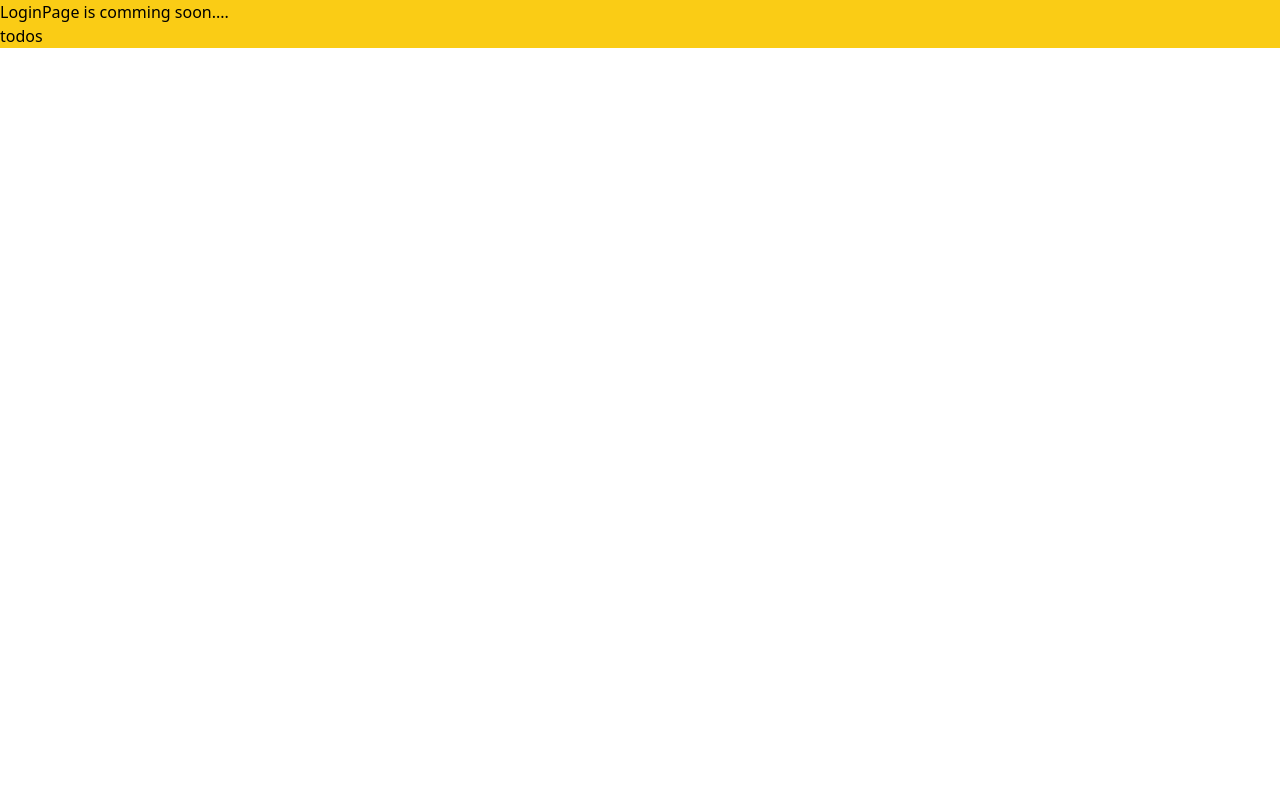
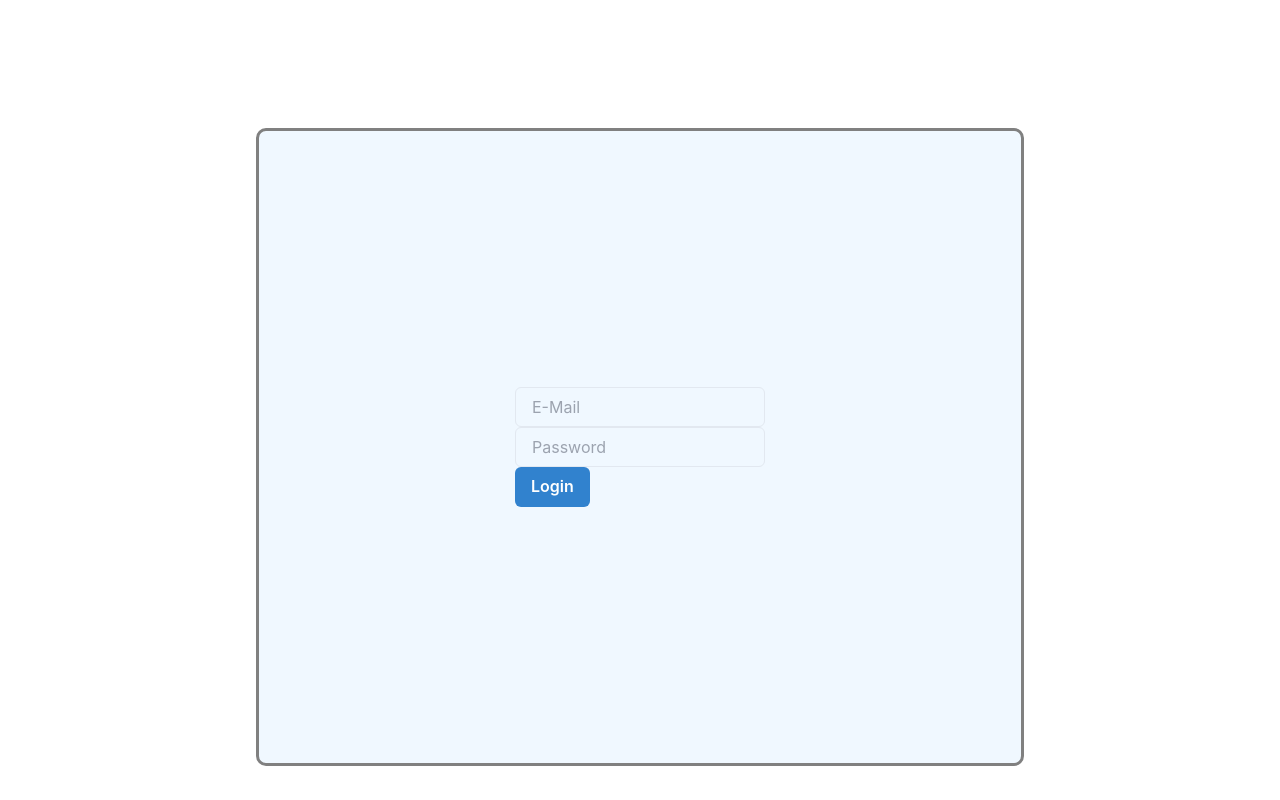
Before and after one commit to ErnestoCZ/React_vite_Frontend_TodoApp, a React (Vite) app: page / in a window 1280 px wide. Built offline with nearby package versions, Linux system fonts and the light colour scheme.

Commit message:
build initial LoginForm without complete functionality

```diff
--- a/package.json
+++ b/package.json
@@ -17,6 +17,7 @@
     "react": "^18.3.1",
     "react-dom": "^18.3.1",
     "react-router-dom": "^6.26.0",
+    "styled-components": "^6.1.12",
     "zod": "^3.23.8"
   },
   "devDependencies": {
--- a/src/main.tsx
+++ b/src/main.tsx
@@ -2,9 +2,12 @@ import { StrictMode } from 'react'
 import { createRoot } from 'react-dom/client'
 import App from './App.tsx'
 import './index.css';
+import { ChakraProvider } from '@chakra-ui/react';
 
 createRoot(document.getElementById('root')!).render(
   <StrictMode>
-    <App />
+    <ChakraProvider>
+      <App />
+    </ChakraProvider>
   </StrictMode>,
 )
--- a/src/todos/TodoList.tsx
+++ b/src/todos/TodoList.tsx
@@ -24,6 +24,7 @@ export const TodoList: FC<TodoListProps> = ({items,addTodoHandler}) => {
         </div>
 
 
+
         </>
     )
 }
--- a/src/ui/LoginPage.tsx
+++ b/src/ui/LoginPage.tsx
@@ -1,13 +1,54 @@
-import {FC, PropsWithChildren} from 'react';
-import {Link, useNavigation} from 'react-router-dom';
+import {ChangeEvent, FC, PropsWithChildren, useRef} from 'react';
+import {styled} from 'styled-components';
+import {Box, Button, FormControl, FormHelperText, Input} from '@chakra-ui/react';
+
+const StyledBox = styled(Box)`
+
+    background-color: aliceblue;
+    margin-left: 20%;
+    margin-right: 20%;
+    margin-top: 10%;
+    padding: 20%;
+    border: solid gray;
+    border-radius: 10px;
+    min-height: 60vh;
+
+`
 
 
 export const LoginPage : FC<PropsWithChildren<any>> = () => {
+    const emailInput = useRef<string>('');
+    const passwordInput = useRef<string>('');
 
+    function onEmailChange(event: ChangeEvent<HTMLInputElement>) {
+        event.preventDefault();
+        emailInput.current = event.target.value;
+        console.log(emailInput.current)
+
+    }
+    function onPasswordChange(event: ChangeEvent<HTMLInputElement>) {
+        event.preventDefault();
+        passwordInput.current = event.target.value;
+        console.log(passwordInput.current)
+
+    }
+    function onLoginSubmit() {
+        //TODO submit function
+    }
     return (
-        <div className='bg-yellow-400'>
-            <h1 >LoginPage is comming soon....</h1>
-            <Link to={'/todos'}>todos</Link>
-        </div>
+        <StyledBox>
+            <form onSubmit={onLoginSubmit}>
+
+            <FormControl>
+                <Input type='email' placeholder='E-Mail' onChange={onEmailChange}/>
+                <Input type='password' placeholder='Password' onChange={onPasswordChange}/>
+                <Box >
+                    <Button colorScheme='blue' type='submit'>Login</Button>
+                </Box>
+            </FormControl>
+
+            </form>
+
+        </StyledBox>
     )
 }
```
Also changed, not shown: 1 other file (tests, documents, lock files or other folders).
